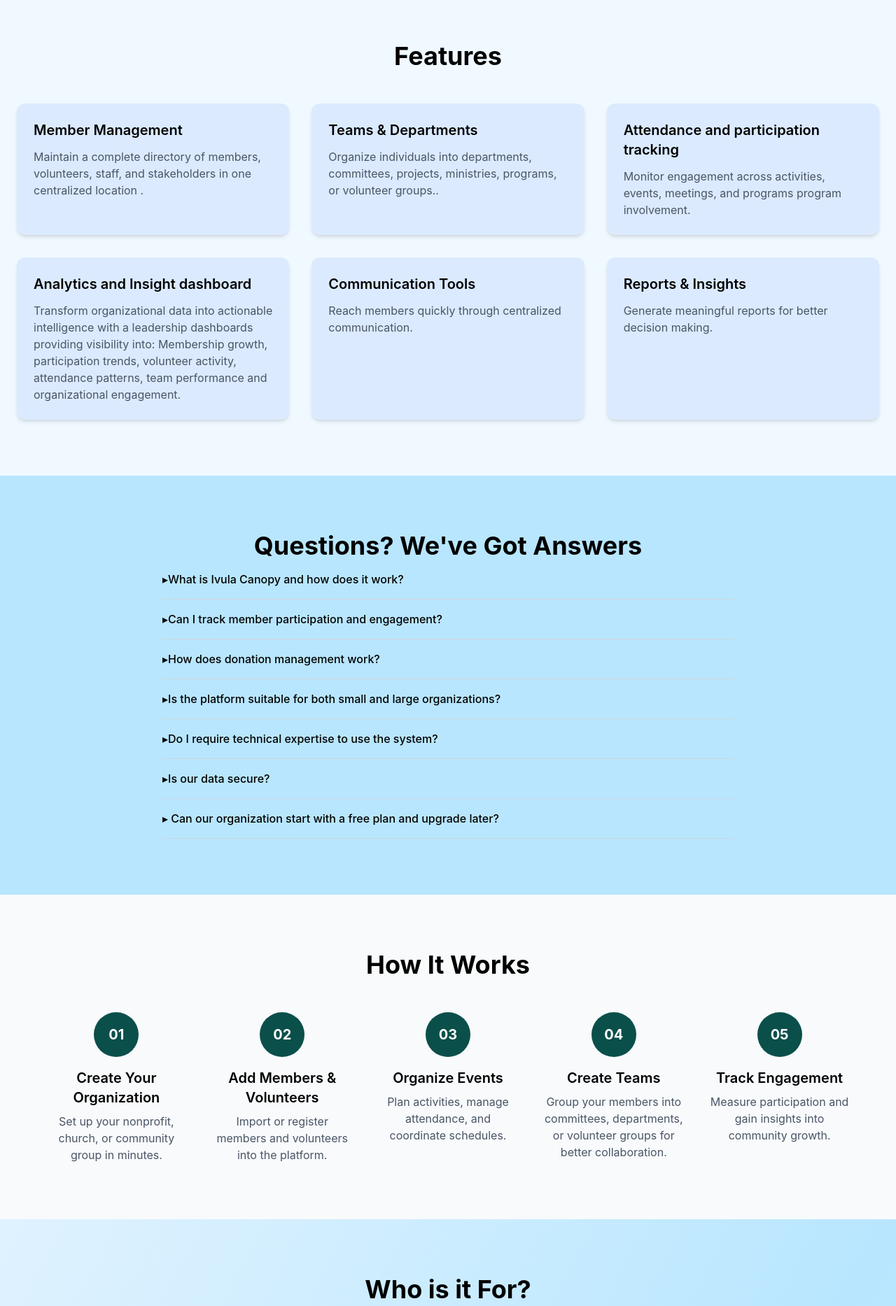
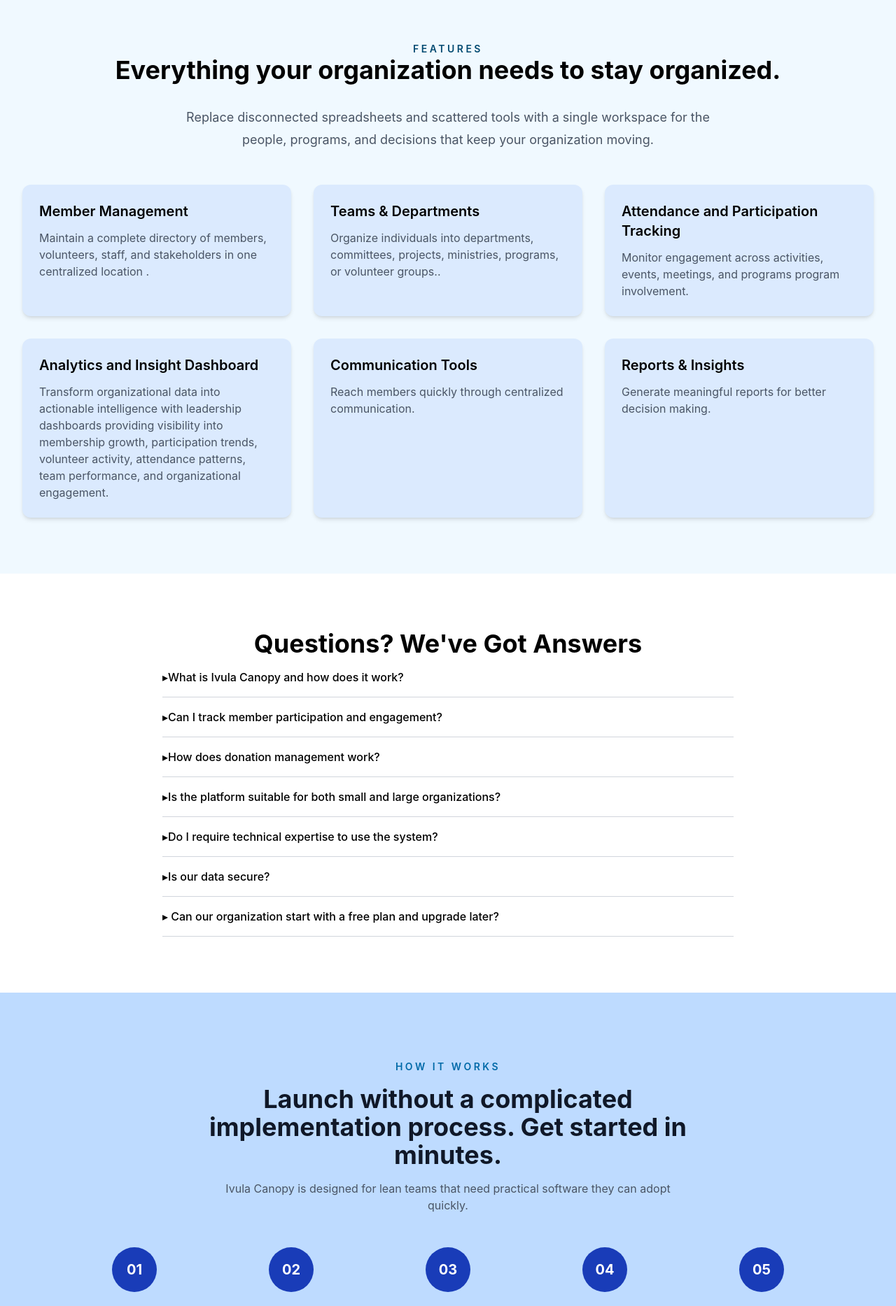
Before and after one commit to Ivula-Technologies/canopy-landingpage, a React (Vite) app: page / in a window 1280 px wide. Shown: the part 880-2747 px from the top of the page at 70% size. Built offline with nearby package versions, Linux system fonts and the light colour scheme.

Commit message:
added the founders story and testimonials

```diff
--- a/src/App.jsx
+++ b/src/App.jsx
@@ -3,6 +3,7 @@
 import Features from "./components/Features";
 import FAQ from "./components/faq";
 import HowItWorks from './components/Howitworks';
+import OurStory from "./components/OurStory";
 import Audience from './components/Audience';
 import Footer from './components/Footer';
 function App() {
@@ -13,6 +14,7 @@
       <Features />
       <FAQ/>
       <HowItWorks />
+      <OurStory />
       <Audience />
       <Footer/>
     </>
--- a/src/components/Audience.jsx
+++ b/src/components/Audience.jsx
@@ -13,12 +13,12 @@
     image: Volunteers,
   },
   {
-    title: "Churches & fellowships",
+    title: "Churches & Fellowships",
     description: "Coordinate members, services, and church events from a single platform.",
     image: churches,
   },
   {
-    title: "Youth & Membership-based Organizations",
+    title: "Youth & Membership-Based Organizations",
     description: "Engage and manage youth programs and activities at a glance with a clear vision of the dashboard.",
     image: youthorg,
   },
@@ -29,22 +29,24 @@
   },
 
   {
-    title: "Educational programs",
+    title: "Educational Programs",
     description: "Manage student groups, clubs, and events effectively.",
     image: school,
   },
 ];
     return(
-        <section id="audience" className="py-20 bg-linear-to-br from-sky-100 via-sky-200 to-sky-100">
-            <div className="container max-w-7xl mx-auto px-10">
-
-            <h2 className="text-4xl font-bold text-center">
-  Who is it For?
-</h2>
-
-<p className="text-center text-gray-600 mt-4 max-w-2xl mx-auto">
-  Built specifically for organizations that bring people together and create impact.
-</p>
+<section id="audience" className="py-20 bg-linear-to-br from-sky-100 via-sky-200 to-sky-100">
+        <div className="max-w-7xl mx-auto px-4 sm:px-6 lg:px-8">
+        <p className="text-sky-900 uppercase tracking-[0.25em] font-semibold text-sm text-center">
+          Who is it For?
+        </p>
+        <h2 className="text-4xl font-bold text-center">
+           Built specifically for organizations that bring people together and create impact.
+        </h2>
+        <div className="max-w-3xl mx-auto mt-8 text-lg leading-8 text-gray-600 text-center">
+        <p>If your team is responsible for people, programs, service, and impact, Ivula Canopy helps you keep the work visible and manageable.
+        </p>
+        </div>
 
 <div className="mt-12">
           {audiences.map((item, index) => (
@@ -70,10 +72,10 @@
             </motion.div>
 
           {/* Text */}
-          <div className="w-full md:w-1/2">
-            <h2 className="text-4xl font-normal mb-4">
+          <div className="w-full md:w-3/5">
+            <h3 className="text-3xl font-semibold mb-4">
               {item.title}
-            </h2>
+            </h3>
 
             <p className="text-gray-600 text-lg">
               {item.description}
--- a/src/components/Features.jsx
+++ b/src/components/Features.jsx
@@ -13,17 +13,15 @@
     },
 
     {
-      title: "Attendance and participation tracking",
+      title: "Attendance and Participation Tracking",
       description:
         "Monitor engagement across activities, events, meetings, and programs program involvement.",
     },
 
     {
-      title: "Analytics and Insight dashboard",
+      title: "Analytics and Insight Dashboard",
       description:
-       <p> Transform organizational data into actionable intelligence with a leadership dashboards providing visibility into:
-        Membership growth, participation trends, volunteer activity, attendance patterns, team performance and organizational engagement.
-    </p>
+       "Transform organizational data into actionable intelligence with leadership dashboards providing visibility into membership growth, participation trends, volunteer activity, attendance patterns, team performance, and organizational engagement.",
     },
 
     {
@@ -40,13 +38,19 @@
       ];
 
   return (
-    <section id="features" className=" bg-sky-50 py-20 px-6">
-      <div className="max-w-7xl mx-auto">
+    <section id="features" className=" bg-sky-50 py-20">
+        <div className="max-w-7xl mx-auto px-4 sm:px-6 lg:px-8">
+        <p className="text-sky-900 uppercase tracking-[0.25em] font-semibold text-sm text-center">
+          Features
+        </p>
         <h2 className="text-4xl font-bold text-center">
-Features
+          Everything your organization needs to stay organized.
         </h2>
-
-        <div className="grid md:grid-cols-3 gap-8 mt-12">
+        <div className="max-w-3xl mx-auto mt-8 text-lg leading-8 text-gray-600 text-center">
+        <p>Replace disconnected spreadsheets and scattered tools with a single workspace for the people, programs, and decisions that keep your organization moving.
+        </p>
+        </div>
+        <div className="grid grid-cols-1 sm:grid-cols-2 lg:grid-cols-3 gap-8 mt-12">
           {features.map((feature) => (
             <div
               key={feature.title}
--- a/src/components/Howitworks.jsx
+++ b/src/components/Howitworks.jsx
@@ -36,13 +36,20 @@
   ];
 
   return (
-    <section id="how-it-works" className="bg-slate-50 py-20 px-6">
-      <div className="max-w-6xl mx-auto">
-        <h2 className="text-4xl font-bold text-center">
+    <section id="how-it-works" className="bg-blue-200 py-24">
+  <div className="max-w-6xl mx-auto px-4 sm:px-6 lg:px-8 text-center">
+        <p className="text-sky-700 uppercase tracking-[0.25em] text-sm font-semibold">
           How It Works
-        </h2>
+          </p>
 
-        <div className="grid md:grid-cols-5 gap-8 mt-12">
+<h4 className="mt-4 max-w-3xl mx-auto text-4xl font-bold text-gray-900">
+   Launch without a complicated implementation process. Get started in minutes.
+   </h4>
+
+<p className="mt-4 max-w-2xl mx-auto text-gray-600">
+    Ivula Canopy is designed for lean teams that need practical software they can adopt quickly.
+</p>
+        <div className="grid grid-cols-1 sm:grid-cols-2 lg:grid-cols-5 gap-8 mt-12">
           {steps.map((step) => (
             <div
               key={step.number}
@@ -52,7 +59,7 @@
                 className="
                   w-16
                   h-16
-                  bg-teal-900
+                  bg-blue-800
                   text-white
                   rounded-full
                   flex
@@ -77,7 +84,7 @@
           ))}
         </div>
       </div>
-    </section>
+      </section>
   );
 }
 
--- a/src/components/Nav.jsx
+++ b/src/components/Nav.jsx
@@ -39,6 +39,12 @@
         </a>
 
         <a
+          href="#OurStory"
+          className="hover:text-blue-600 transition-colors duration-200"
+        >
+          Our Story
+        </a>
+        <a
           href="#audience"
           className="hover:text-blue-600 transition-colors duration-200"
         >
--- /dev/null
+++ b/src/components/OurStory.jsx
@@ -0,0 +1,105 @@
+const testimonials = [
+  {
+
+    role: "Beta tester",
+    quote:
+      "Canopy made organizing members and events much simpler. Having everything in one place saved us valuable time.",
+  },
+  {
+    role: "Project Manager",
+    quote:
+      "Ivula canopy has easened the working process of our team. Everything is organized and easy to access. Organizations can now focus on their work and not worry about managing its members.",
+    },
+  {
+    role: "Operations Team",
+    quote:
+      "Using Canopy reduced the amount of manual administration and allowed us to focus more on supporting our community.",
+  },
+];
+function OurStory() {
+    return (
+
+<section id="OurStory" className="bg-white py-24">
+    <div className="max-w-6xl mx-auto px-6">
+        <p className="text-sky-900 uppercase tracking-[0.25em] font-semibold text-sm text-center">
+    Our Story
+</p>
+<h2 className="mt-5 text-4xl md:text-4xl font-bold text-center text-gray-900 leading-tight">
+    Helping communities spend less time managing and more time making an impact.
+</h2>
+<div className="max-w-3xl mx-auto mt-8 space-y-6 text-lg leading-8 text-gray-600 text-center">
+    <p>  Canopy was built from a simple observation: organizations are built around
+people, yet many organizations still struggle to understand and manage the
+people who make their work possible.
+Over time, organizations lose more than just data. They lose valuable knowledge
+about the people they serve and the people who support their mission.
+Volunteers come and go. Members participate at different levels. Teams change.
+Events happen. Programs grow. But in many organizations, the records that
+capture these interactions are scattered across spreadsheets, emails,
+messages, and individual files or are not captured at all.</p>
+
+<p>We envisioned a platform that would help organizations maintain lasting records
+of their people and their level of activity and participation, creating a more
+effective way to manage volunteers and other stakeholders.
+Administrators can track participation and engagement over time and use this
+information when inviting people to future events and activities. Past
+participation provides a clear record of their involvement and helps organizations
+make more informed decisions about who to engage.</p>
+
+<p>
+This idea was also extended to other stakeholders within organizations to
+support better decision-making. By understanding attendance, funding,
+donations, contributions, activity, and responses, organizations can make
+decisions based on the information they have collected over time. The decisions
+they make can be supported by the records and information that Canopy helps
+them maintain.</p>
+
+</div>
+    </div>
+    <div className="border-t border-gray-200 my-20"></div>
+    <div className="text-center">
+        <p className="text-sky-700 uppercase tracking-[0.25em] text-sm font-semibold">
+Early User Feedback
+</p>
+<h3 className="mt-4 text-3xl md:text-4xl font-bold text-gray-900">
+    What Our Team Experienced
+</h3>
+
+<p className="mt-4 max-w-2xl mx-auto text-gray-600">
+    Before Canopy was released publicly, our team used it in real-world
+    workflows to validate the experience and ensure it genuinely simplified
+    community management.
+</p>
+<div className="grid gap-8 mt-14 md:grid-cols-2 lg:grid-cols-3">
+
+  {testimonials.map((testimonial, index) => (
+
+    <div
+      key={index}
+      className="bg-blue-200 rounded-2xl shadow-md p-8 transition-all duration-300 hover:-translate-y-2 hover:shadow-xl"
+    >
+
+      <div className="text-2xl text-blue-900 mb-5">
+        ❝
+      </div>
+
+      <p className="italic text-gray-600 leading-7">
+        {testimonial.quote}
+      </p>
+
+      <div className="mt-8">
+        <p className="font-semibold text-gray-900">
+          {testimonial.role}
+        </p>
+      </div>
+
+    </div>
+
+  ))}
+
+</div>
+</div>
+</section>
+    );
+}
+export default OurStory;
--- a/src/components/faq.jsx
+++ b/src/components/faq.jsx
@@ -34,7 +34,7 @@
 export default function FAQ() {
   const [openIndex, setOpenIndex] = useState(null);
     return(
-        <section id="faq" className="py-20 bg-sky-200">
+        <section id="faq" className="py-20 bg-white">
             <div className="container max-w-4xl mx-auto px-10">
                 <h2 className="text-4xl font-bold text-center">
                     Questions? We've Got Answers
```
